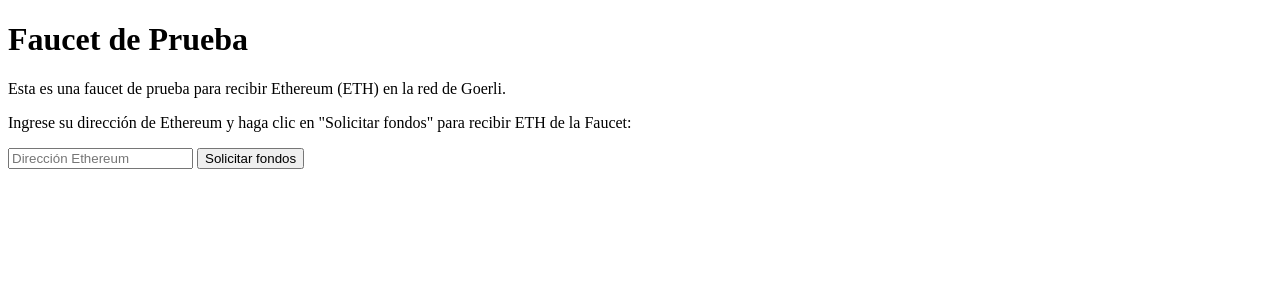
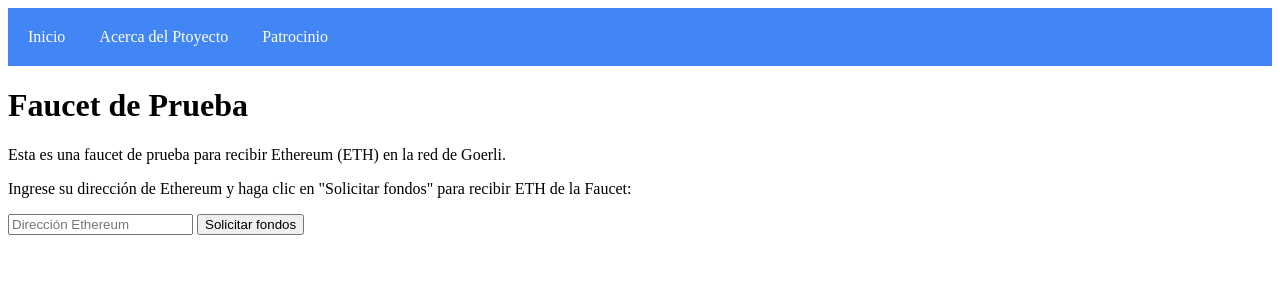
Before and after one commit to marto-nieto-g16/coindrops_demo, a Flask app: page / in a window 1280 px wide. Shown: the top 300 px of the page. Run offline with Flask 3, Linux system fonts and the light colour scheme.

Commit message:
Update index.html

```diff
--- a/templates/index.html
+++ b/templates/index.html
@@ -6,6 +6,15 @@
     <script src="https://cdn.jsdelivr.net/npm/axios/dist/axios.min.js"></script>
 </head>
 <body>
+    <header>
+        <nav>
+            <ul>
+                <li><a href="/">Inicio</a></li>
+                <li><a href="/about">Acerca del Ptoyecto</a></li>
+                <li><a href="/sponsorship">Patrocinio</a></li>
+            </ul>
+        </nav>
+    </header>
     <h1>Faucet de Prueba</h1>
     <p>Esta es una faucet de prueba para recibir Ethereum (ETH) en la red de Goerli.</p>
     <p>Ingrese su dirección de Ethereum y haga clic en "Solicitar fondos" para recibir ETH de la Faucet:</p>
```
